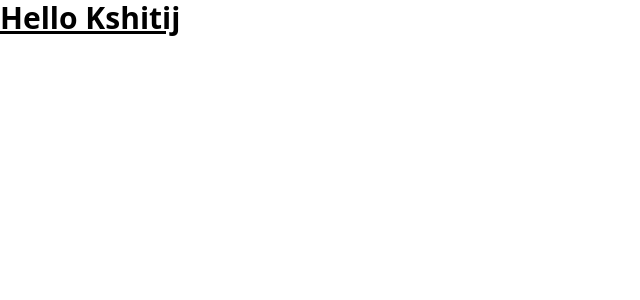
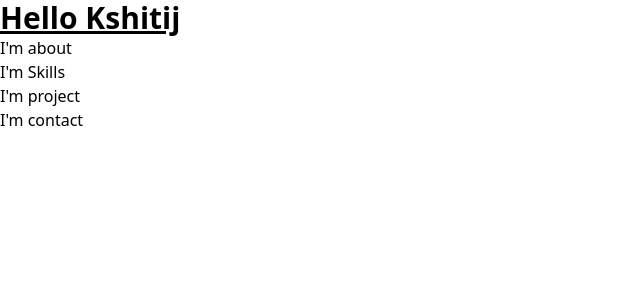
Before and after one commit to krish3742/portfolio, a JavaScript app: page / in a window 1280 px wide. Shown: the top 300 px of the page, without its empty margins (0-640 px from the left). Built offline with nearby package versions, Linux system fonts and the light colour scheme.

Commit message:
Defined all the components for our app

```diff
--- a/src/App.js
+++ b/src/App.js
@@ -1,11 +1,19 @@
+import Home from './components/Home';
+import About from './components/About';
+import Skills from './components/Skills';
+import Projects from './components/Projects';
+import Contact from './components/Contact';
+
 function App() {
   return (
-    <div className="App">
-      <header className="text-3xl font-bold underline">
-        Hello Kshitij
-      </header>
-    </div>
+    <>
+      <Home />
+      <About />
+      <Skills />
+      <Projects />
+      <Contact />
+    </>
   );
-}
+};
 
 export default App;
--- /dev/null
+++ b/src/components/About.js
@@ -0,0 +1,11 @@
+function About() {
+    return (
+        <>
+            <div>
+                I'm about
+            </div>
+        </>
+    );
+};
+
+export default About;
--- /dev/null
+++ b/src/components/Contact.js
@@ -0,0 +1,11 @@
+function Contact() {
+    return (
+        <>
+            <div>
+                I'm contact
+            </div>
+        </>
+    );
+};
+
+export default Contact;
--- /dev/null
+++ b/src/components/Home.js
@@ -0,0 +1,11 @@
+function Home() {
+    return (
+        <>
+            <div className="text-3xl font-bold underline">
+                Hello Kshitij
+            </div>
+        </>
+    );
+};
+
+export default Home;
--- /dev/null
+++ b/src/components/Projects.js
@@ -0,0 +1,11 @@
+function Projects() {
+    return (
+        <>
+            <div>
+                I'm project
+            </div>
+        </>
+    );
+};
+
+export default Projects;
--- /dev/null
+++ b/src/components/Skills.js
@@ -0,0 +1,11 @@
+function Skills() {
+    return (
+        <>
+            <div>
+                I'm Skills
+            </div>
+        </>
+    );
+};
+
+export default Skills;
```
